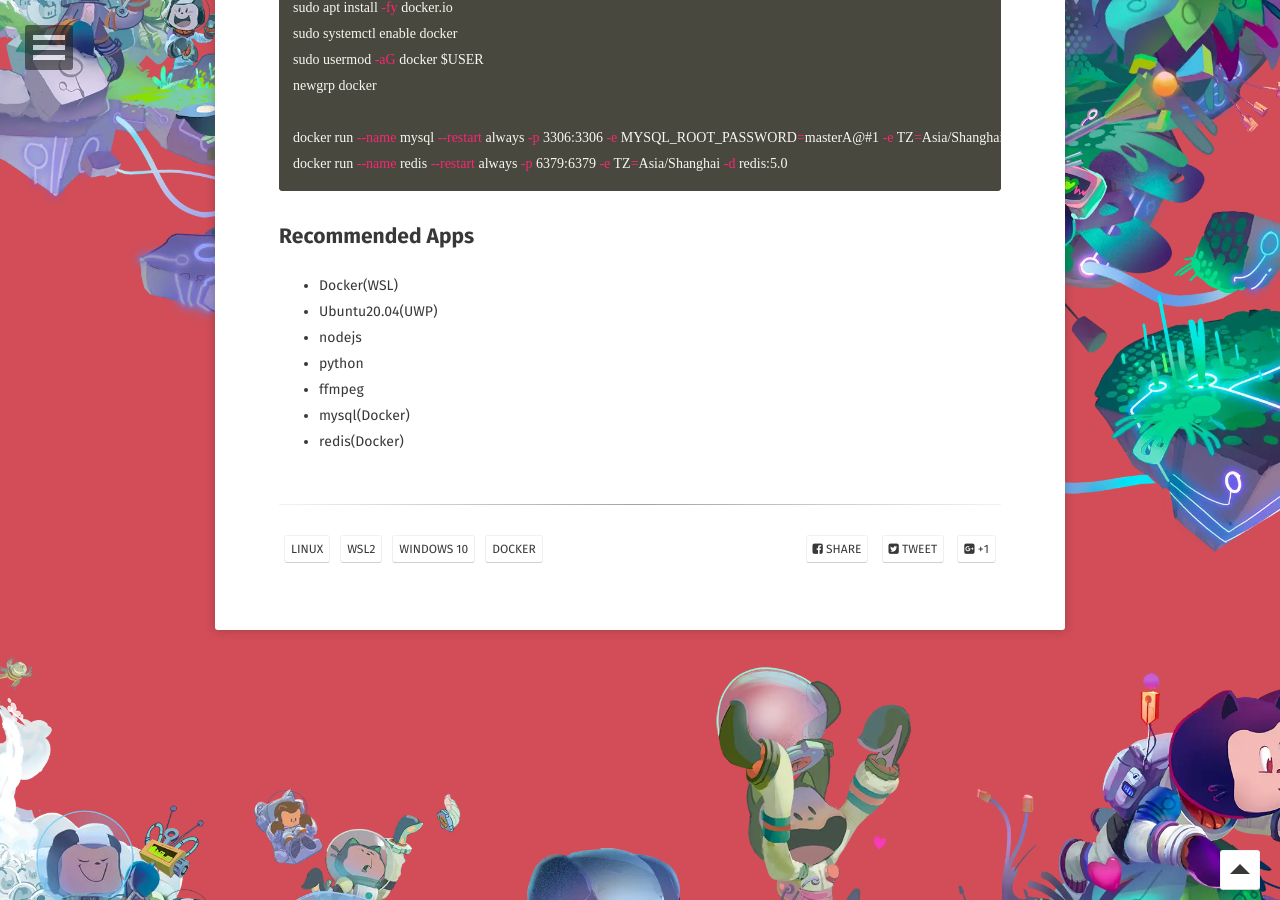
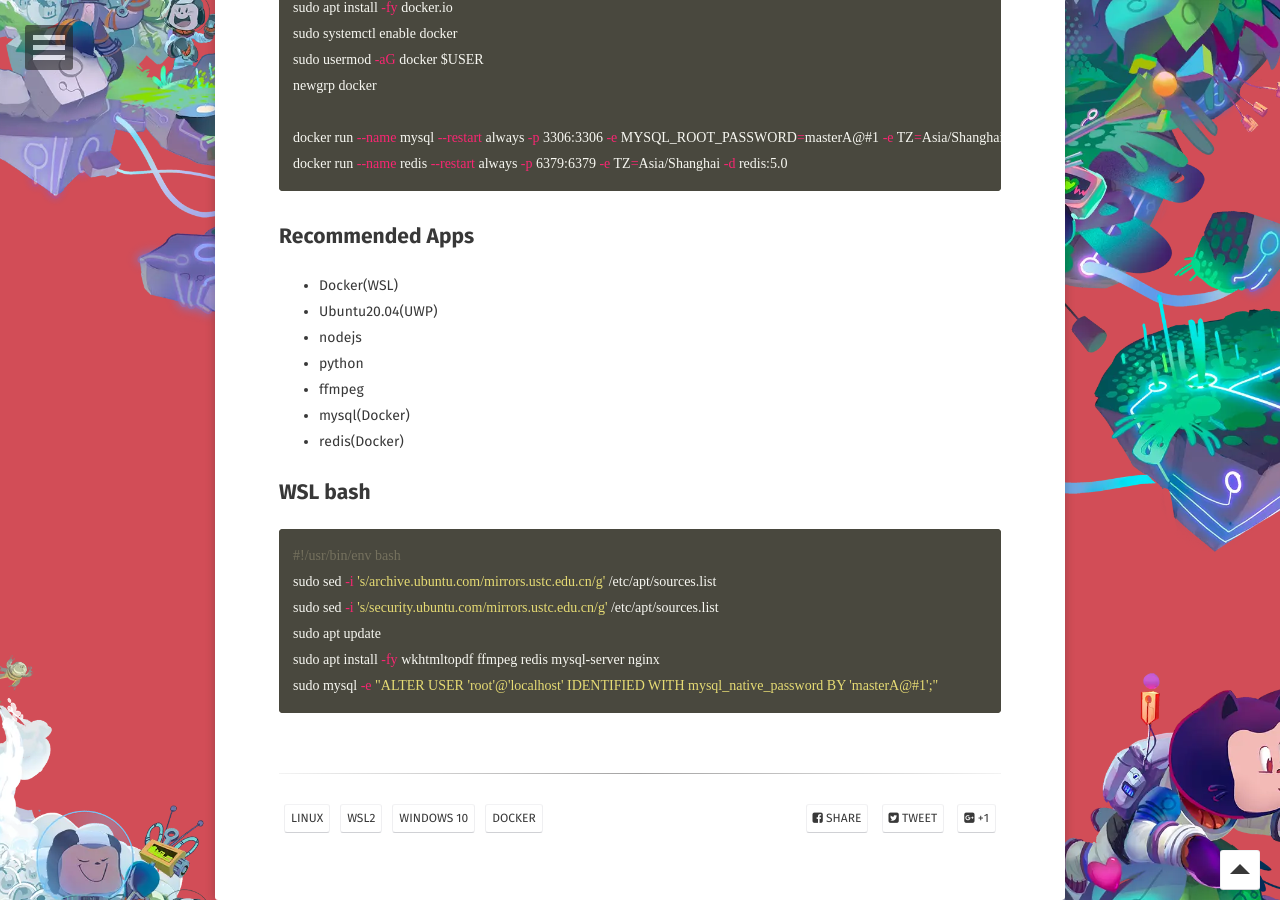
Before and after one commit to WebPavel/WebPavel.github.io, a Jekyll site: the page built from _posts/2023-02-25-WSL2-Usage.md, in a window 1280 px wide and 900 px high, scrolled down 1237 px. Built offline with Jekyll 4.4.1, drawn with Linux system fonts in a browser that asks for light colours; some web fonts are replaced.

Commit message:
Update 2023-02-25-WSL2-Usage.md

````diff
--- a/_posts/2023-02-25-WSL2-Usage.md
+++ b/_posts/2023-02-25-WSL2-Usage.md
@@ -61,3 +61,14 @@ docker run --name redis --restart always -p 6379:6379 -e TZ=Asia/Shanghai -d red
 - ffmpeg
 - mysql(Docker)
 - redis(Docker)
+
+## WSL bash
+
+```bash
+#!/usr/bin/env bash
+sudo sed -i 's/archive.ubuntu.com/mirrors.ustc.edu.cn/g' /etc/apt/sources.list
+sudo sed -i 's/security.ubuntu.com/mirrors.ustc.edu.cn/g' /etc/apt/sources.list
+sudo apt update
+sudo apt install -fy wkhtmltopdf ffmpeg redis mysql-server nginx
+sudo mysql -e "ALTER USER 'root'@'localhost' IDENTIFIED WITH mysql_native_password BY 'masterA@#1';"
+```
````
